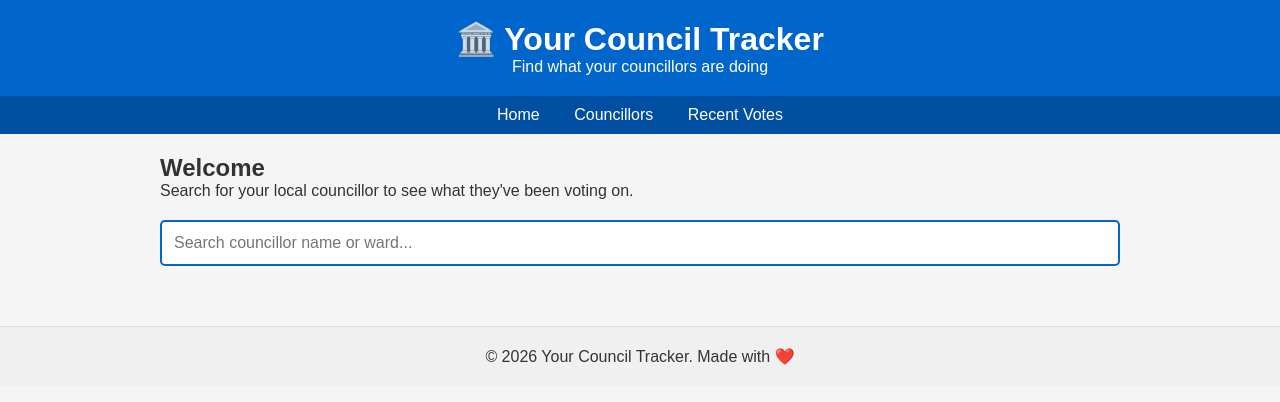
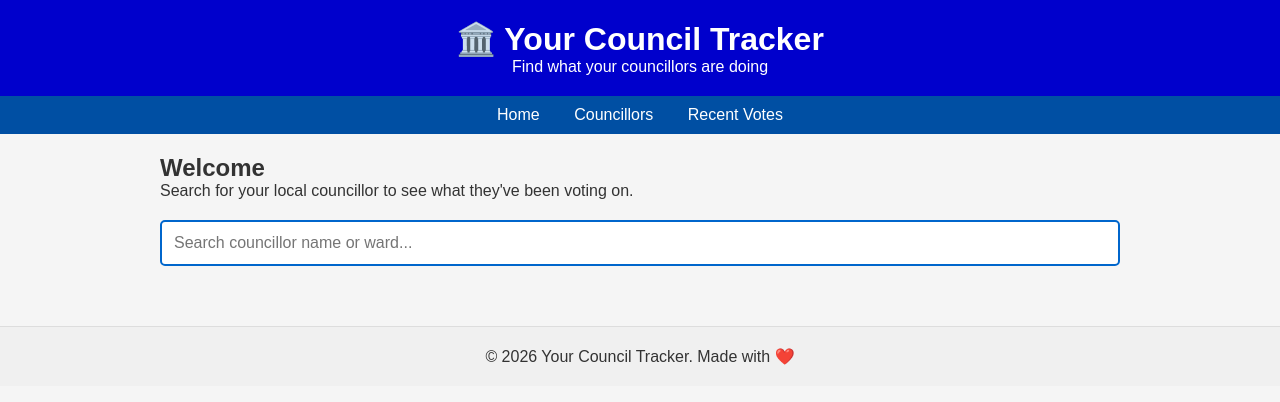
Before and after one commit to Tide749/Council-Tracker, a plain HTML site: page index.html in a window 1280 px wide. Drawn offline with Linux system fonts and the light colour scheme.

Commit message:
Update index.html

```diff
--- a/index.html
+++ b/index.html
@@ -18,7 +18,7 @@
         }
 
         header {
-            background-color: #0066cc;
+            background-color: #0000cc;
             color: white;
             padding: 20px;
             text-align: center;
```
